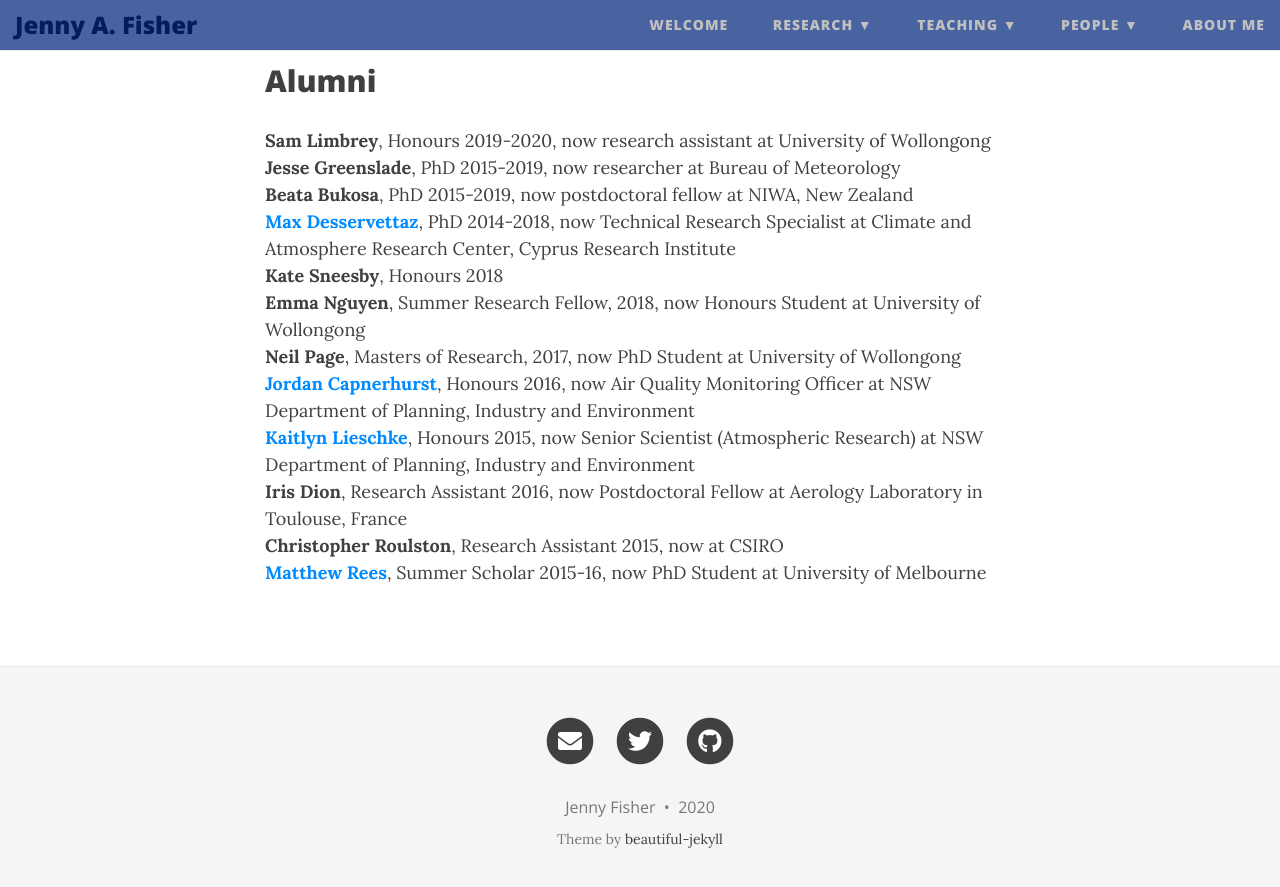
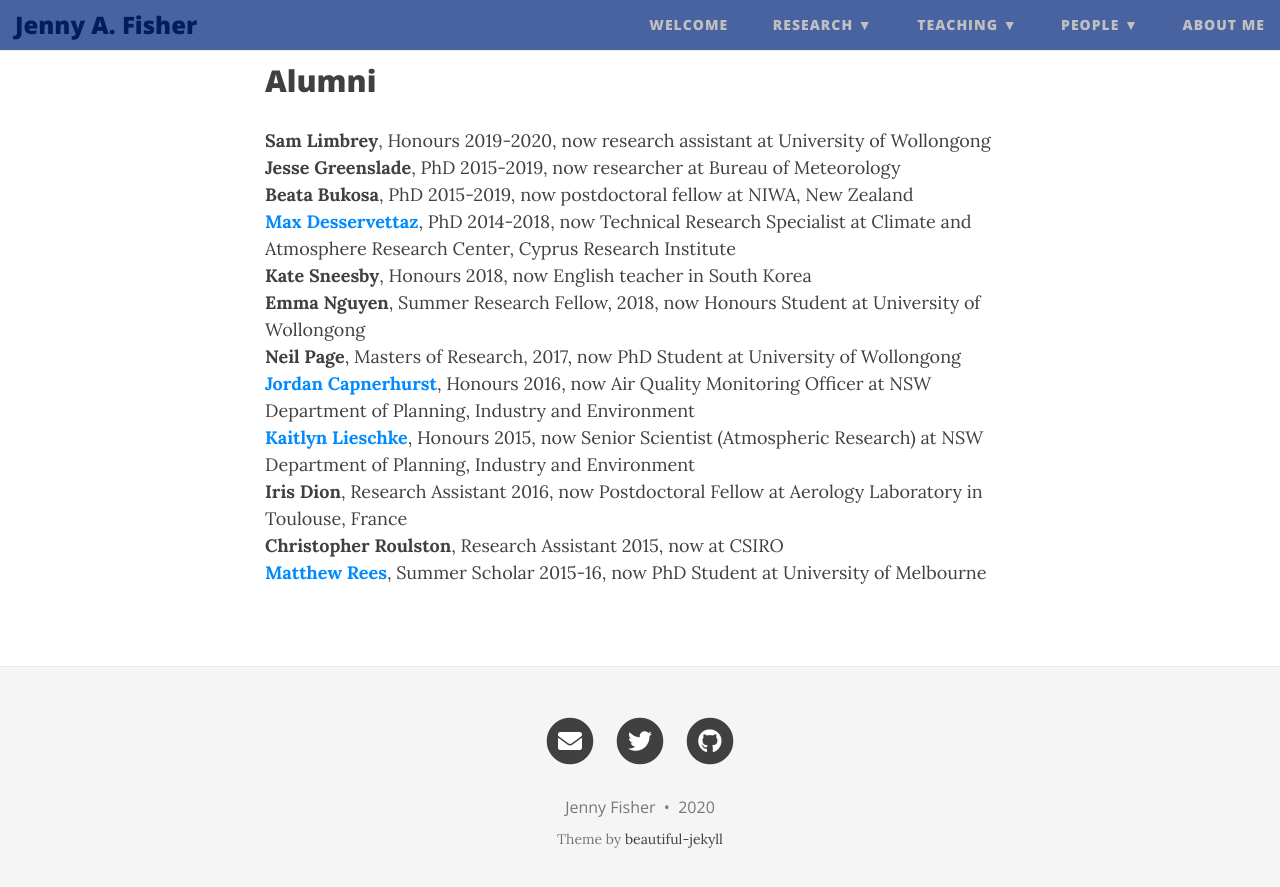
Before and after one commit to jennyfisher/jennyfisher.github.io, a Jekyll site: the page built from people.md, in a window 1280 px wide and 900 px high, scrolled down 687 px. Shown: the top 887 px of the window. Built offline with Jekyll 4.4.1, drawn with Linux system fonts in a browser that asks for light colours; nearby versions of some CDN libraries.

Commit message:
Update people.md

```diff
--- a/people.md
+++ b/people.md
@@ -26,7 +26,7 @@ title: People
 **Jesse Greenslade**, PhD 2015-2019, now researcher at Bureau of Meteorology<br/>
 **Beata Bukosa**, PhD 2015-2019, now postdoctoral fellow at NIWA, New Zealand<br/>
 **[Max Desservettaz](https://www.cyi.ac.cy/index.php/care-c/about-the-center/care-c-our-people/itemlist/user/1049-maximilien-desservettaz.html)**, PhD 2014-2018, now Technical Research Specialist at Climate and Atmosphere Research Center, Cyprus Research Institute<br/>
-**Kate Sneesby**, Honours 2018<br/>
+**Kate Sneesby**, Honours 2018, now English teacher in South Korea<br/>
 **Emma Nguyen**, Summer Research Fellow, 2018, now Honours Student at University of Wollongong<br/>
 **Neil Page**, Masters of Research, 2017, now PhD Student at University of Wollongong<br/>
 **[Jordan Capnerhurst](https://www.linkedin.com/in/jordan-capnerhurst-409b53b9)**, Honours 2016, now Air Quality Monitoring Officer at NSW Department of Planning, Industry and Environment<br/>
```
